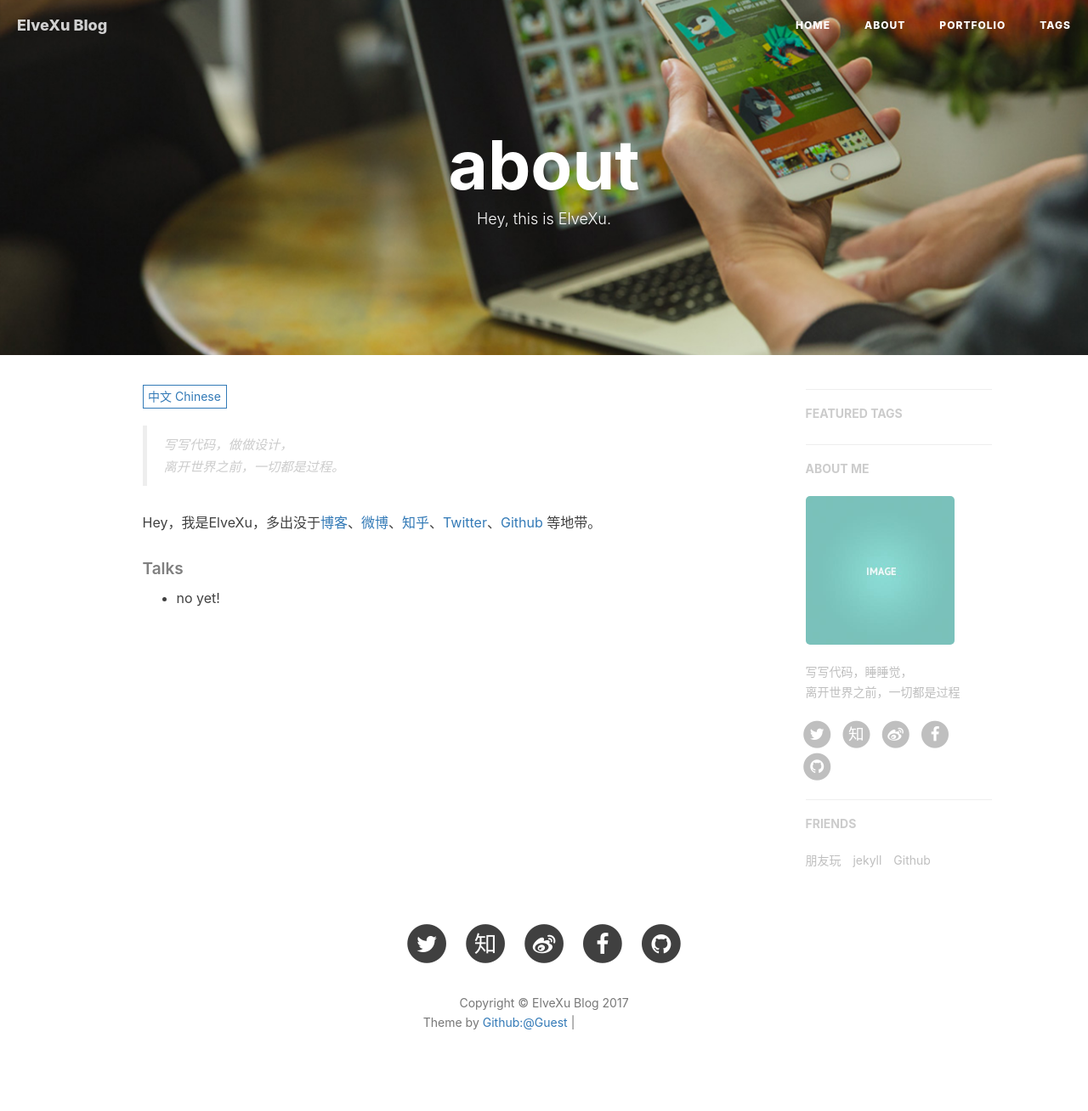
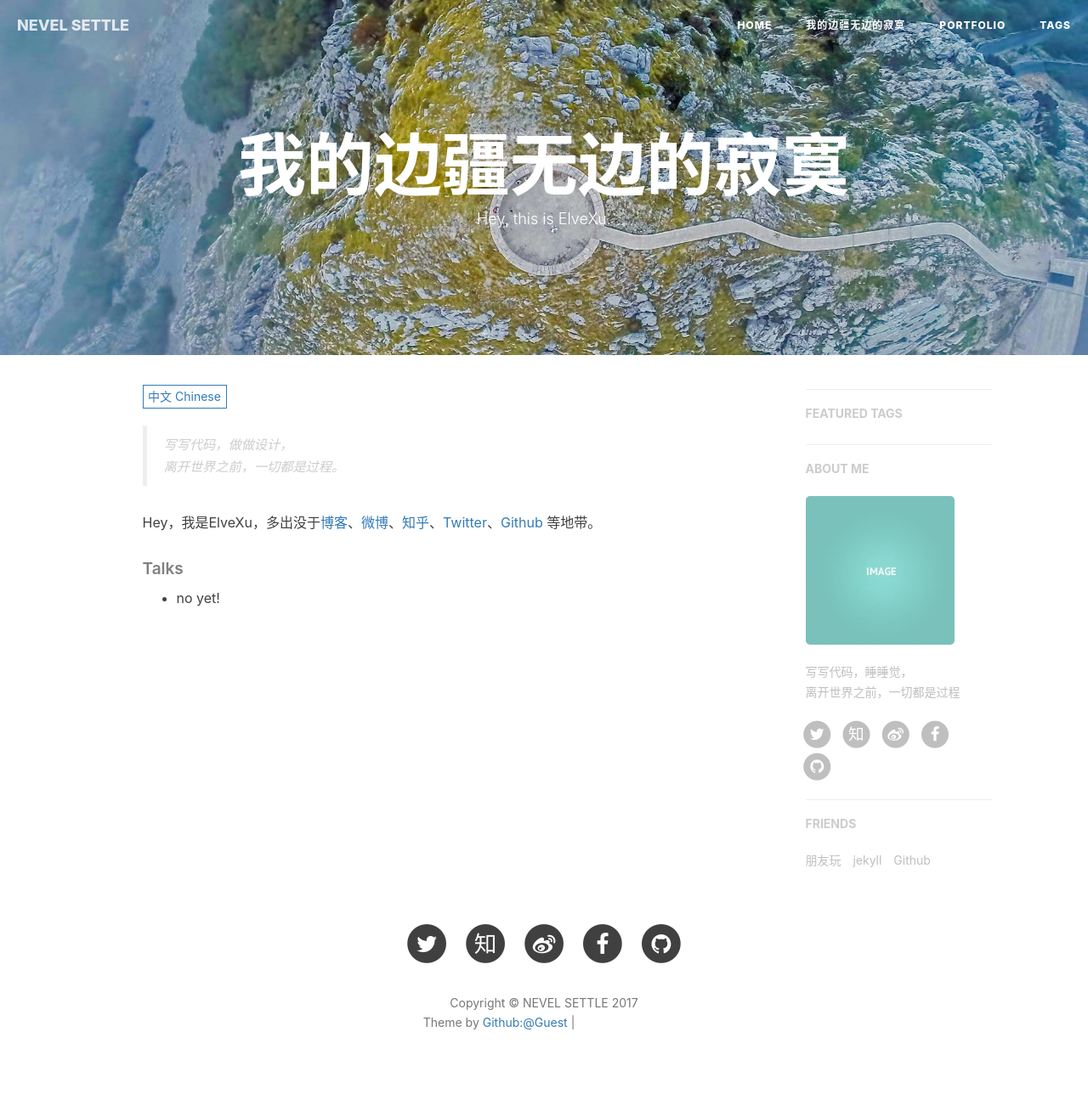
Before and after one commit to misselvexu/misselvexu.github.io, a Jekyll site: the page built from about.html, in a window 1280 px wide. Shown: the whole page at 85% size. Built offline with Jekyll 4.4.1, drawn with Linux system fonts in a browser that asks for light colours; nearby versions of some CDN libraries; comment, search, counter and statistics services are not loaded; grey boxes are pictures that could not be loaded.

Commit message:
update jpg

```diff
--- a/_config.yml
+++ b/_config.yml
@@ -1,9 +1,9 @@
 # Site settings
-title: ElveXu Blog
+title: NEVEL SETTLE
 SEOTitle: ElveXu的博客 | ElveXu Blog
 header-img: img/home-bg.jpg
 email: iskp.me@gmail.com
-description: "ElveXu，Java , iOS Security & Mobile Lover，Back-End Engineer | 与你一起发现更大的世界。"
+description: "ElveXu，Java , iOS Security & Mobile Lover，Back-End Engineer | 与你一起在代码中翱翔 "
 keyword: "misselvexu ElveXu ivetech PYW.cn"
 url: "https://vopen.xyz"              # your host, for absolute URL
 baseurl: ""                             # for example, '/blog' if your blog hosted on 'host/blog'
--- a/about.html
+++ b/about.html
@@ -1,6 +1,6 @@
 ---
 layout: page
-title: "about"
+title: "我的边疆无边的寂寞"
 description: "Hey, this is ElveXu."
 header-img: "img/about-bg.jpg"
 ---
```
Also changed, not shown: img/about-bg.jpg.
